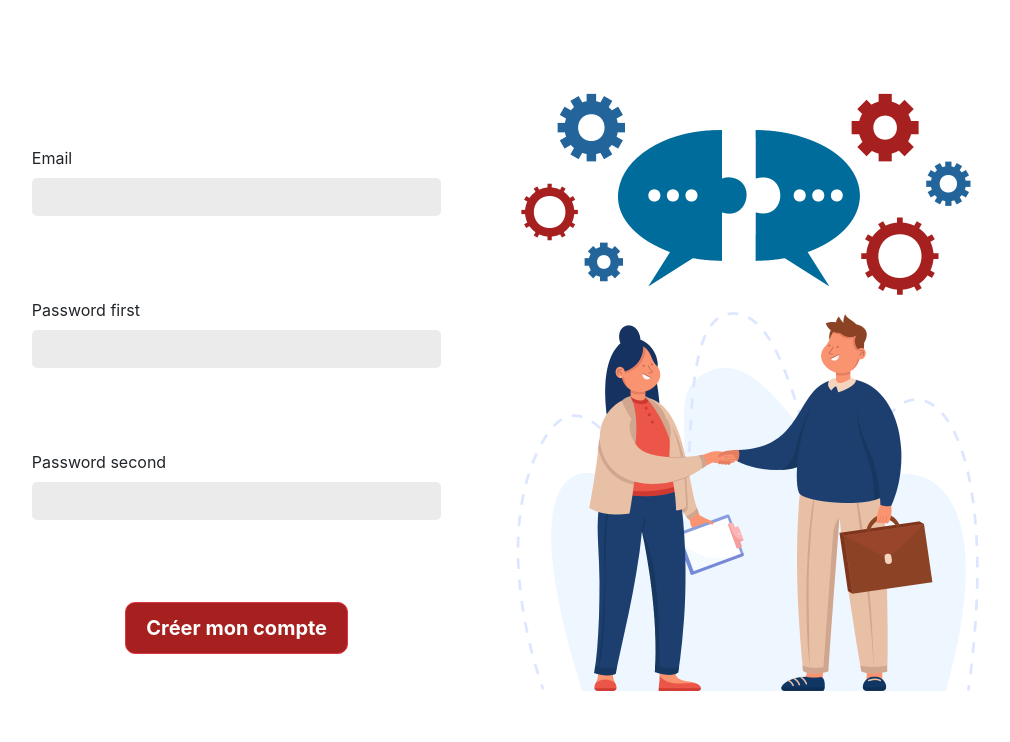
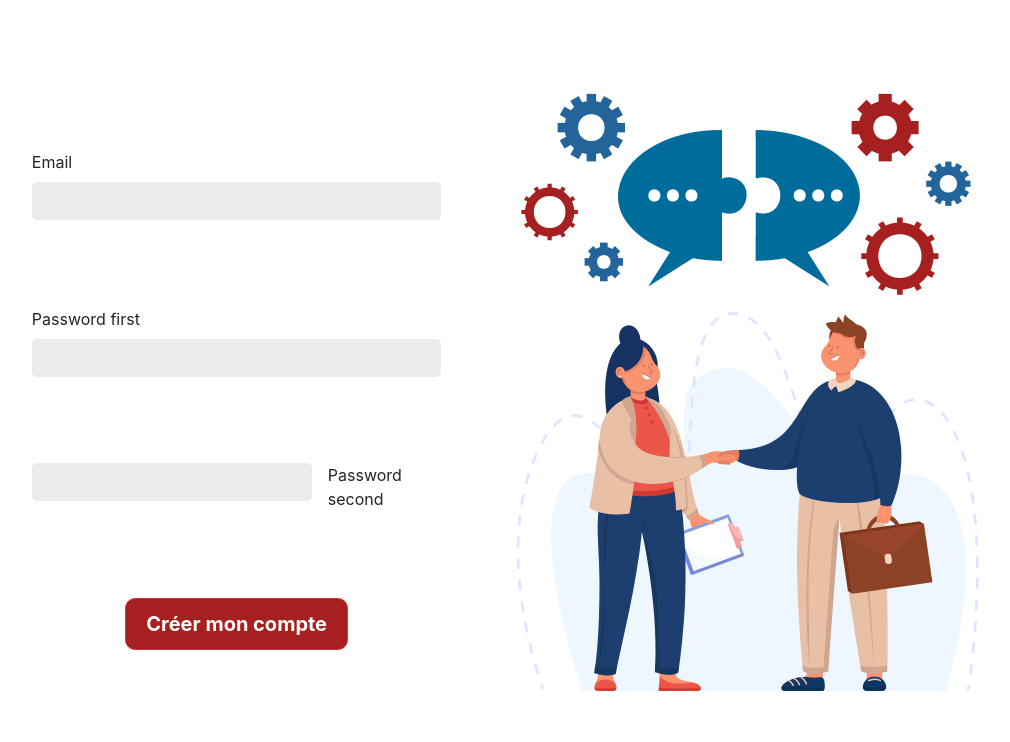
Before and after one commit to MWMatthieuL/ISCOM, a Symfony app: template templates/security/register.html.twig in a window 1280 px wide. Shown: the top 742 px of the page, without its empty margins (119-1129 px from the left). Run offline with Twig, Linux system fonts and the light colour scheme; the template is opened without the code that fills it, so the values that code supplies are empty; form fields are guessed from the names that the template uses; style sheets or scripts are compiled from the project's sources; some libraries are stand-ins or nearby versions.

Commit message:
fix style

```diff
--- a/assets/scss/register.scss
+++ b/assets/scss/register.scss
@@ -32,11 +32,6 @@
   justify-content: space-evenly;
   align-items: center;
 }
-
-#form form > div {
-  width: 100%;
-}
-
 #form input {
   width: 100%;
   padding: 2vh 1em;
@@ -45,6 +40,23 @@
   border-radius: 5px;
 }
 
+#form form div {
+  width: 100%;
+}
+
+#form form >div:last-of-type {
+  display: flex !important;
+  justify-content: center !important;
+  flex-direction: row-reverse !important;
+  align-content: center !important;
+  input {
+    width: min-content !important;
+    margin-right: 1em;
+  }
+  label{
+    margin:0 !important;
+  }
+}
 #form input::placeholder {
   color: black;
   opacity: 1;
```
